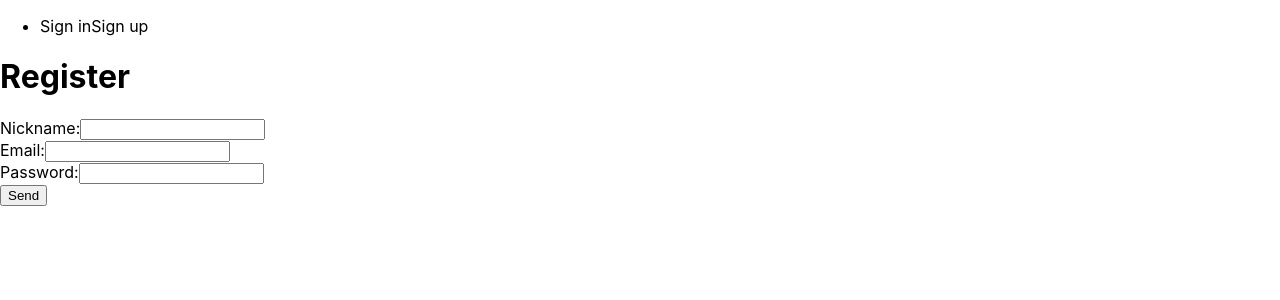
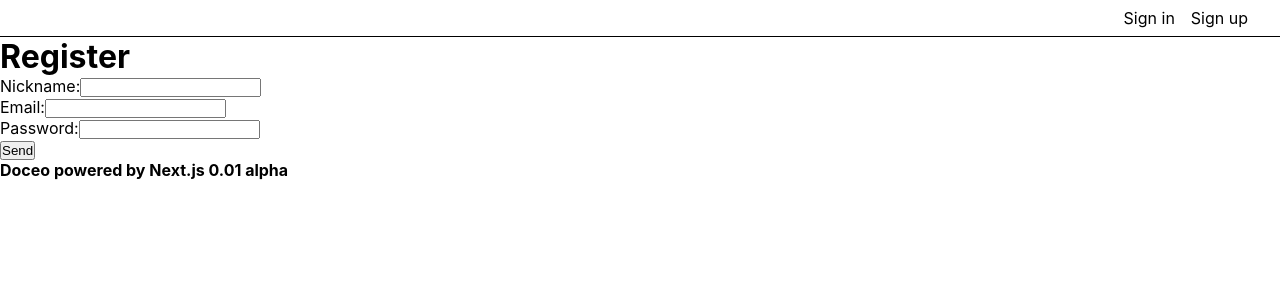
Before and after one commit to CezSew/next-js-jwt-auth-boilerplate, a Next.js app: page /register in a window 1280 px wide. Shown: the top 300 px of the page. Built offline with nearby package versions, Linux system fonts and the light colour scheme; no server answers.

Commit message:
Added Header and Footer components, added basic styles to Header

```diff
--- /dev/null
+++ b/components/layout/Footer.tsx
@@ -0,0 +1,9 @@
+const Footer = () => (
+    <footer>
+        <strong>
+            Doceo powered by Next.js 0.01 alpha
+        </strong>
+    </footer>
+)
+
+export default Footer;
--- /dev/null
+++ b/components/layout/Header/Header.module.css
@@ -0,0 +1,33 @@
+.nav {
+    display: block;
+    width: 100%;
+    height: auto;
+    border-bottom: .1rem solid black;
+}
+
+.nav__list {
+    display: flex;
+    justify-content: flex-end;
+    padding: .5rem 2rem;
+    list-style-type: none;
+    text-decoration: none;
+}
+
+.nav__listItem {
+    margin-left: 1rem;
+}
+
+.nav__logOut {
+    border: .1rem solid #FB522E;
+    box-shadow: none;
+    background: none;
+    padding: .25rem .5rem;
+    cursor: pointer;
+    font-weight: bold;
+    transition: .3s background-color,  .3s color;
+}
+
+.nav__logOut:hover {
+    background: #FB522E;
+    color: #fff;
+}
--- /dev/null
+++ b/components/layout/Header/Header.tsx
@@ -0,0 +1,55 @@
+import styles from './Header.module.css';
+import { getSession, signOut, useSession } from 'next-auth/react';
+import Link from 'next/link'
+
+const Header = () => {
+    const { data: session, status } = useSession()
+
+    return (
+        <nav className={styles.nav}>
+            <ul className={styles.nav__list}>
+                {status === `authenticated`
+                ? (
+                    <>
+                        <li className={styles.nav__listItem}>
+                            {`Hello ${session.user.email}`}
+                        </li>
+                        <li className={styles.nav__listItem}>
+                            <button
+                                type={`button`}
+                                onClick={() => signOut({ callbackUrl: '/' })}
+                                className={styles.nav__logOut}
+                            >
+                                {`Log out`}
+                            </button>
+                        </li>
+                    </>
+                )
+                : (
+                    <>
+                        <li className={styles.nav__listItem}>
+                            <Link href="/login">
+                                <a>Sign in</a>
+                            </Link>
+                        </li>
+                        <li className={styles.nav__listItem}>
+                            <Link href="/register">
+                                <a>Sign up</a>
+                            </Link>
+                        </li>
+                    </>
+                )}
+            </ul>
+        </nav>
+    )
+}
+
+export async function getInitialProps(context) {
+    const session = await getSession({ req: context.req });
+
+    return {
+      props: { session },
+    };
+  }
+
+export default Header;
--- a/components/layout/layout.tsx
+++ b/components/layout/layout.tsx
@@ -1,46 +1,19 @@
-import { getSession, signOut, useSession } from 'next-auth/react';
-import Link from 'next/link'
+import Header from "./Header/Header";
+import Footer from "./Footer";
 
 const Layout = props => {
-  const { data: session, status } = useSession()
-
-  console.log(session)
   return (
     <>
-        <ul>
-            <li>
-              {status === `authenticated`
-              ? (
-                <>
-                  {`Hello ${session.user.email}`}
-                  <button onClick={() => signOut({ callbackUrl: '/' })}>Log out</button>
-                </>
-              )
-              : (
-                <>
-                <Link href="/login">
-                  <a>Sign in</a>
-                </Link>
-                <Link href="/register">
-                  <a>Sign up</a>
-                </Link>
-                </>
-                // <button onClick={() => signOut({ callbackUrl: '/' })}>Log out</button>
-              )}
-            </li>
-        </ul>
-        <main>{props.children}</main>
+        <Header />
+          <main>
+            {props.children}
+          </main>
+        <Footer />
     </>
   );
 }
 
-export async function getInitialProps(context) {
-  const session = await getSession({ req: context.req });
 
-  return {
-    props: { session },
-  };
-}
 
 
 export default Layout;
--- a/pages/_app.js
+++ b/pages/_app.js
@@ -1,4 +1,4 @@
-import '../styles/globals.css'
+import '../styles/globals.css';
 import { SessionProvider } from 'next-auth/react';
 import Layout from '../components/layout/layout';
 
--- a/pages/api/auth/[...nextauth].js
+++ b/pages/api/auth/[...nextauth].js
@@ -31,7 +31,7 @@ export default NextAuth({
 
         if (!isValid) {
           client.close();
-          throw new Error('Password or user is invalid!');
+          throw new Error('Could not log you in!');
         }
 
         client.close();
--- a/styles/globals.css
+++ b/styles/globals.css
@@ -12,5 +12,7 @@ a {
 }
 
 * {
+  padding: 0;
+  margin: 0;
   box-sizing: border-box;
 }
```
Also changed, not shown: models/User.js (added, +15 -0 lines), models/index.js (added, +8 -0 lines).
